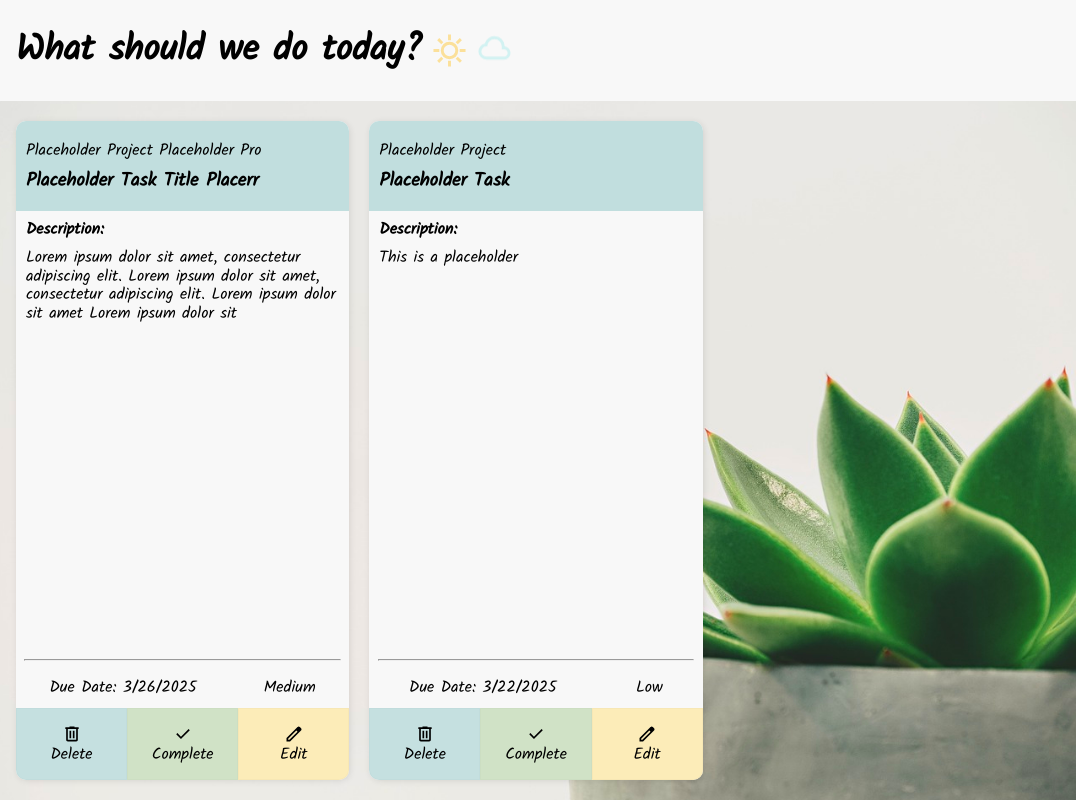
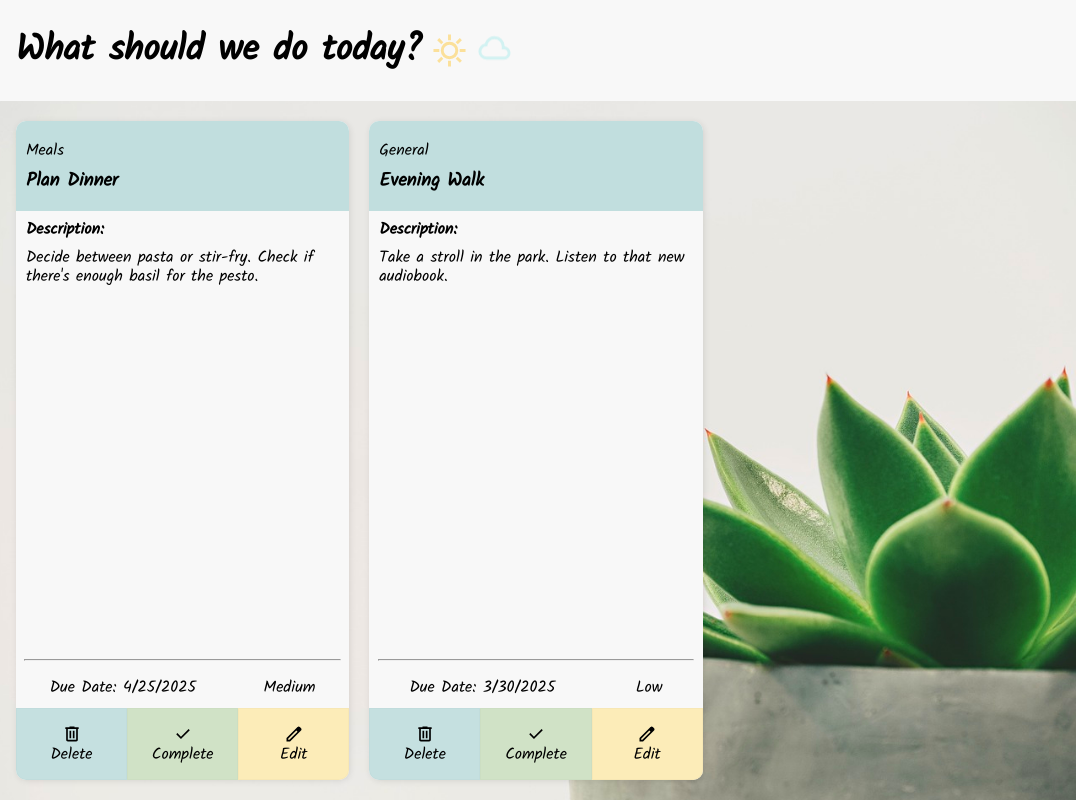
Before and after one commit to AlexS1302/to-do-list, a website built with webpack: page src/template.html in a window 1280 px wide. Shown: the full height of the page, 204-1280 px from the left. Built offline with nearby package versions, Linux system fonts and the light colour scheme; files whose address does not match are found by name.

Commit message:
Display project titles in the "Add Task" modal

```diff
--- a/src/components/projects.js
+++ b/src/components/projects.js
@@ -5,6 +5,7 @@ export function submitProjectHandler() {
     const projectList = document.getElementById("project-list");
     const projectForm = document.getElementById("add-project-form")
     const projectModal = document.getElementById("add-project-modal");
+    const projectSelect = document.getElementById("task-project");
 
     submitProject.addEventListener("click", (event) => {
         event.preventDefault();
@@ -14,6 +15,7 @@ export function submitProjectHandler() {
             const projectTitles = projectTitle.trim().split(",");
 
             projectTitles.forEach((title) => {
+                // For sidebar
                 const listItem = document.createElement("li")
                 const projectItem = document.createElement("a");
 
@@ -29,6 +31,12 @@ export function submitProjectHandler() {
                 projectItem.appendChild(deleteIcon);
                 listItem.appendChild(projectItem);
                 projectList.appendChild(listItem);
+
+                // For options in add task modal
+                const projectOption = document.createElement("option");
+                projectOption.setAttribute("value", title);
+                projectOption.textContent = title;
+                projectSelect.appendChild(projectOption);
             });
 
             projectModal.close();
--- a/src/components/submitTask.js
+++ b/src/components/submitTask.js
@@ -3,19 +3,19 @@ import { cardConstruction, applyFallbackTitleIfEmpty } from "./taskCard";
 
 let tasks = [
     new Task(
-        "Placeholder Task Title Placerr",
-        "Lorem ipsum dolor sit amet, consectetur adipiscing elit. Lorem ipsum dolor sit amet, consectetur adipiscing elit. Lorem ipsum dolor sit amet Lorem ipsum dolor sit ",
-        new Date("2025-03-26"),
+        "Plan Dinner",
+        "Decide between pasta or stir-fry. Check if there's enough basil for the pesto.",
+        new Date("2025-04-25"),
         "Medium",
-        "Placeholder Project Placeholder Pro",
+        "Meals",
         1
     ),
     new Task(
-        "Placeholder Task",
-        "This is a placeholder",
-        new Date("2025-03-22"),
+        "Evening Walk",
+        "Take a stroll in the park. Listen to that new audiobook.",
+        new Date("2025-03-30"),
         "Low",
-        "Placeholder Project",
+        "General",
         2
     )
 ];
--- a/src/styles.css
+++ b/src/styles.css
@@ -370,7 +370,7 @@ input, select {
 
 .delete-project {
     position: absolute;
-    left: calc(100% + 5px);
+    left: calc(100% + 3px);
     opacity: 0;
     pointer-events: none;
     transition: opacity 0.3s;
```
Also changed, not shown: src/template.html (+3 -1 lines).
